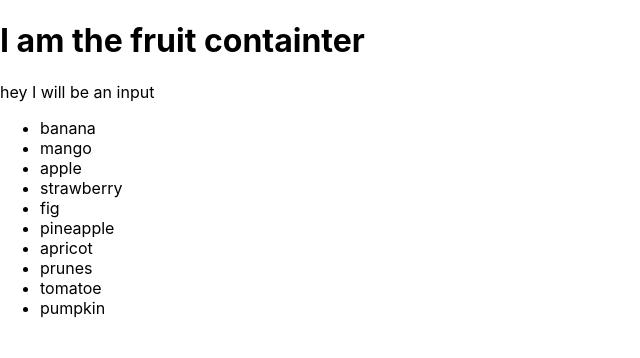
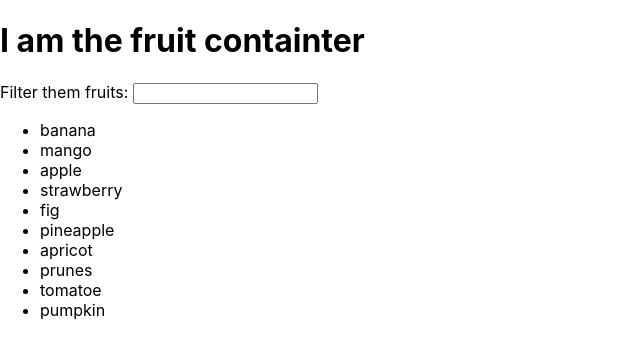
Before and after one commit to devin-lynch/fruit-filter, a React (Create React App) app: page / in a window 1280 px wide. Shown: the top 358 px of the page, without its empty margins (0-640 px from the left). Built offline with nearby package versions, Linux system fonts and the light colour scheme.

Commit message:
Adds filter

```diff
--- a/src/FruitContainer.jsx
+++ b/src/FruitContainer.jsx
@@ -5,7 +5,17 @@ import List from './List'
 export default class FruitContainer extends Component {
     // shared state stored here
     state = {
-        fruitsToDisplay: this.props.fruits
+        // an array of fruits to display
+        fruitsToDisplay: this.props.fruits,
+        // value that has been typed into the input
+        filterValue: ''
+    }
+
+    handleFilterChange = (e) => {
+        // set state to control the input
+        this.setState({
+            filterValue: e.target.value
+        })
     }
 
     // methods to manipulate state defined here
@@ -15,7 +25,10 @@ export default class FruitContainer extends Component {
                 <h1>I am the fruit containter</h1>
 
                 {/* give input the methods to manipulate state */}
-                <Input />
+                <Input
+                    value={this.state.filterValue}
+                    handleFilterChange={this.handleFilterChange}
+                />
 
                 {/* give list the state to display */}
                 <List fruits={this.state.fruitsToDisplay} />
--- a/src/Input.jsx
+++ b/src/Input.jsx
@@ -4,7 +4,14 @@ export default class Input extends Component {
     render() {
         return (
             <div>
-                hey I will be an input
+                <label htmlFor='fruit-input'>Filter them fruits: </label>
+
+                <input
+                    type='text'
+                    id='fruit-input'
+                    onChange={this.props.handleFilterChange}
+                    value={this.props.value}
+                />
             </div>
         )
     }
```
